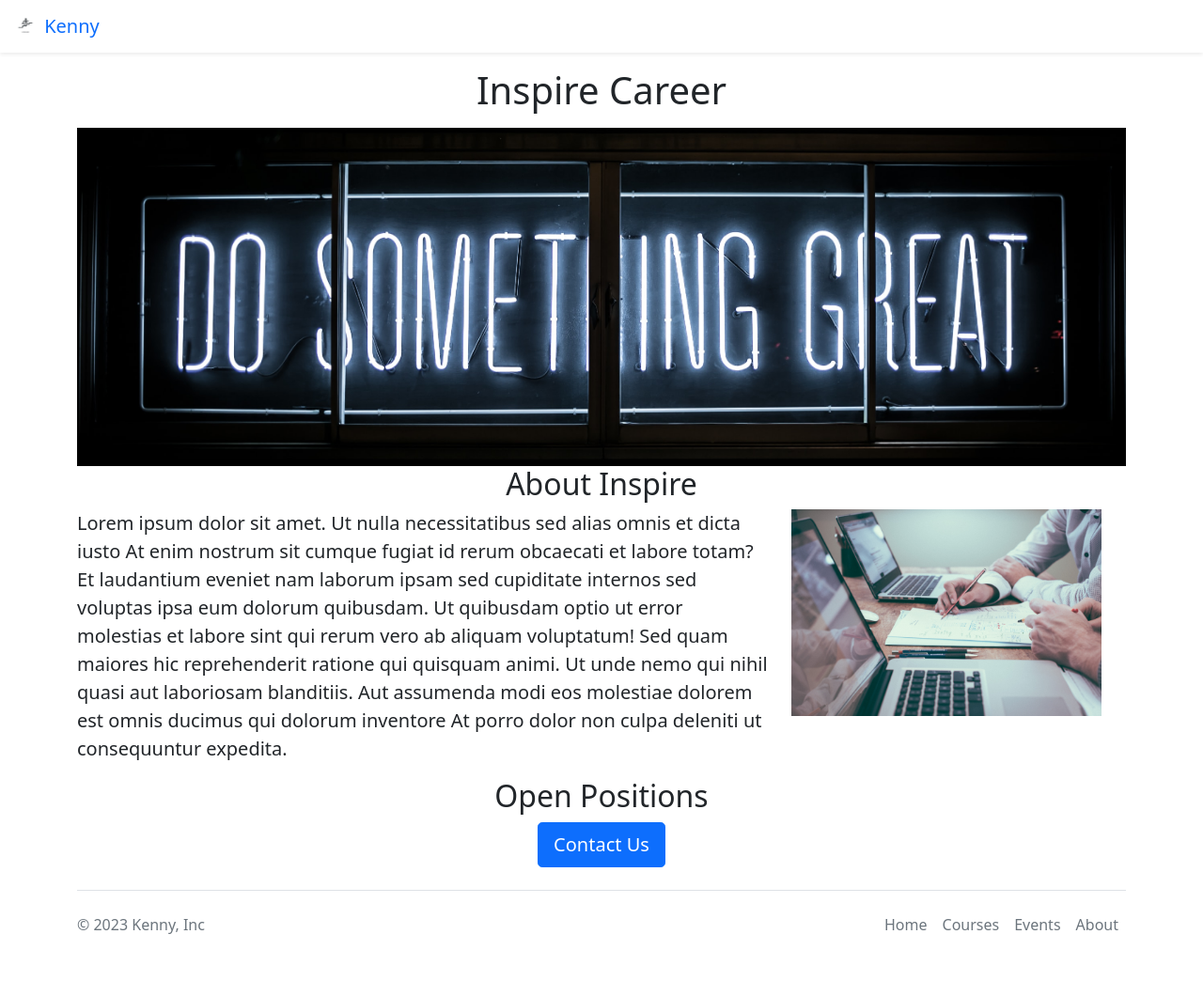
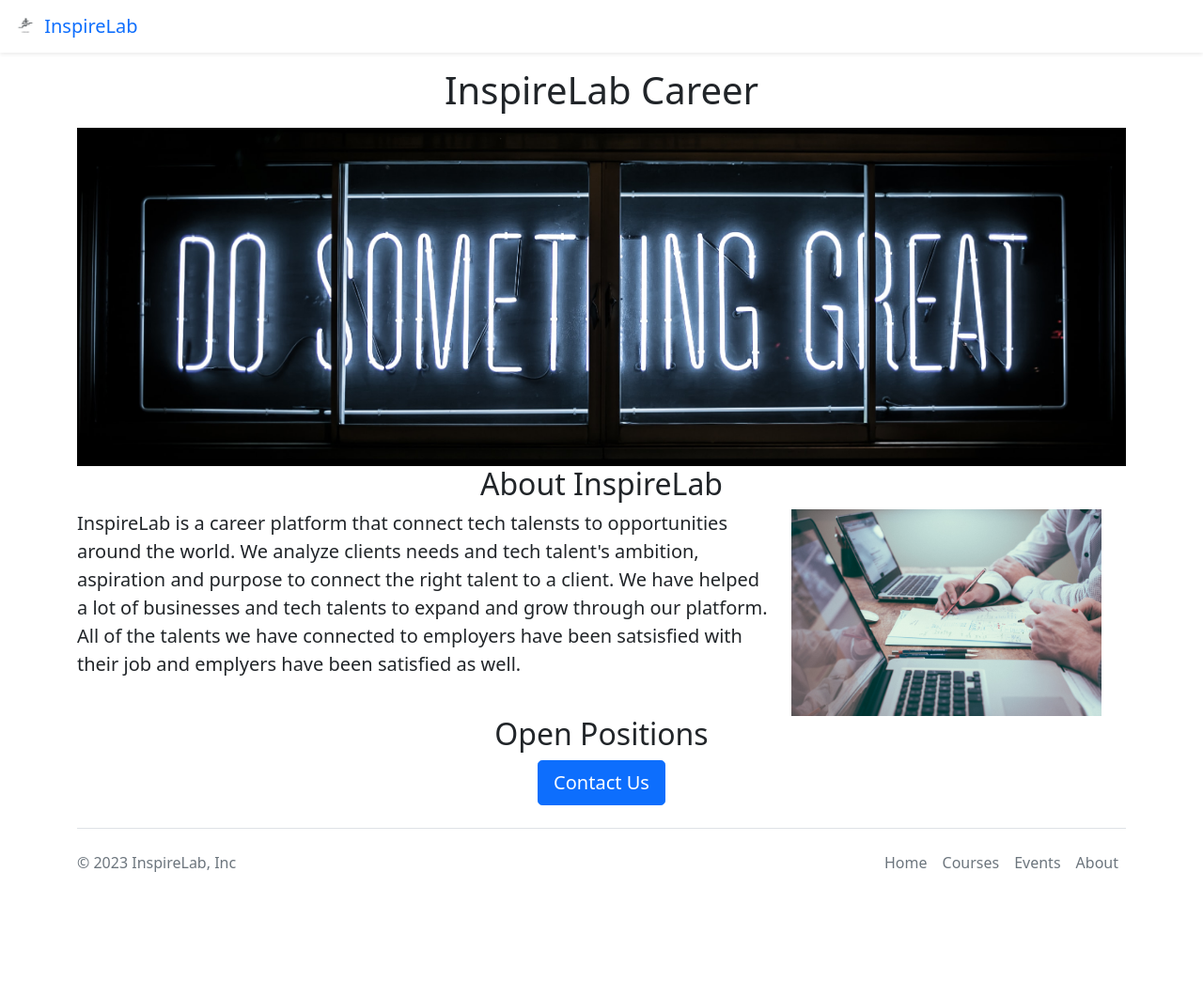
Before and after one commit to omokehinde/kenny-career-website, a Flask app: template templates/home.html in a window 1280 px wide. Shown: the whole page at 94% size. After the commit the page ends 928 px from the top, so only its background shows below. Run offline with Flask 3, Linux system fonts and the light colour scheme; the template is opened without the code that fills it, so the values that code supplies are empty.

Commit message:
page rebranding

```diff
--- a/templates/footer.html
+++ b/templates/footer.html
@@ -1,6 +1,6 @@
 <div class="container">
   <footer class="d-flex flex-wrap justify-content-between align-items-center py-3 my-4 border-top">
-    <p class="col-md-4 mb-0 text-muted">&copy; 2023 Kenny, Inc</p>
+    <p class="col-md-4 mb-0 text-muted">&copy; 2023 InspireLab, Inc</p>
 
     <a href="/" class="col-md-2 d-flex align-items-center justify-content-center mb-3 mb-md-0 me-md-auto link-dark text-decoration-none">
       <svg class="bi me-2" width="40" height="32"><use xlink:href="#bootstrap"/></svg>
--- a/templates/home.html
+++ b/templates/home.html
@@ -8,14 +8,12 @@
   <body>
     {% include 'nav.html' %}
     <div class="container">
-      <h1 class="text-center m-3">Inspire Career</h1>
+      <h1 class="text-center m-3">InspireLab Career</h1>
       {% include 'banner.html' %}
-        <h2 class="text-center">About Inspire</h2>
+        <h2 class="text-center">About InspireLab</h2>
       <div class="row">
         <div class="col-8">
-        <p class="lead">Lorem ipsum dolor sit amet. Ut nulla necessitatibus sed alias omnis et dicta iusto At enim nostrum sit cumque fugiat id rerum obcaecati et labore totam? Et laudantium eveniet nam laborum ipsam sed cupiditate internos sed voluptas ipsa eum dolorum quibusdam.
-
-    Ut quibusdam optio ut error molestias et labore sint qui rerum vero ab aliquam voluptatum! Sed quam maiores hic reprehenderit ratione qui quisquam animi. Ut unde nemo qui nihil quasi aut laboriosam blanditiis. Aut assumenda modi eos molestiae dolorem est omnis ducimus qui dolorum inventore At porro dolor non culpa deleniti ut consequuntur expedita.</p>
+        <p class="lead">InspireLab is a career platform that connect tech talensts to opportunities around the world. We analyze clients needs and tech talent's ambition, aspiration and purpose to connect the right talent to a client. We have helped a lot of businesses and tech talents to expand and grow through our platform. All of the talents we have connected to employers have been satsisfied with their job and emplyers have been satisfied as well.</p>
         </div>
         <div class="d-none d-md-block col-md-4">
           <img src="static/workplace.jpg" height="220px" />
--- a/templates/nav.html
+++ b/templates/nav.html
@@ -2,7 +2,7 @@
   <div class="container-fluid">
     <a class="navbar-brand" href="/">
       <img src="static/career.png" alt="" width="30" height="24" class="d-inline-block align-text-top" />
-      Kenny
+      InspireLab
     </a>
   </div>
 </nav>
```
